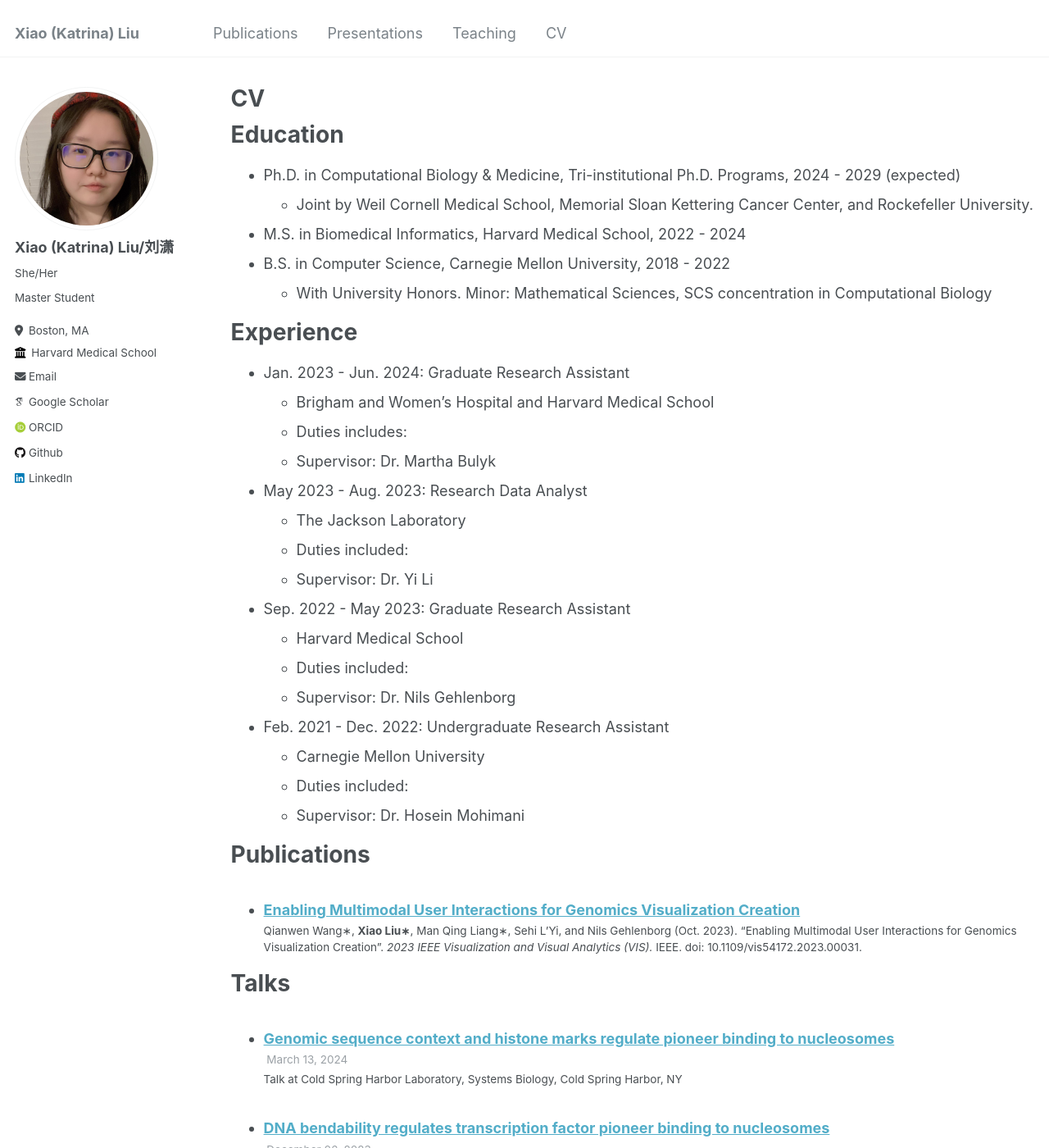
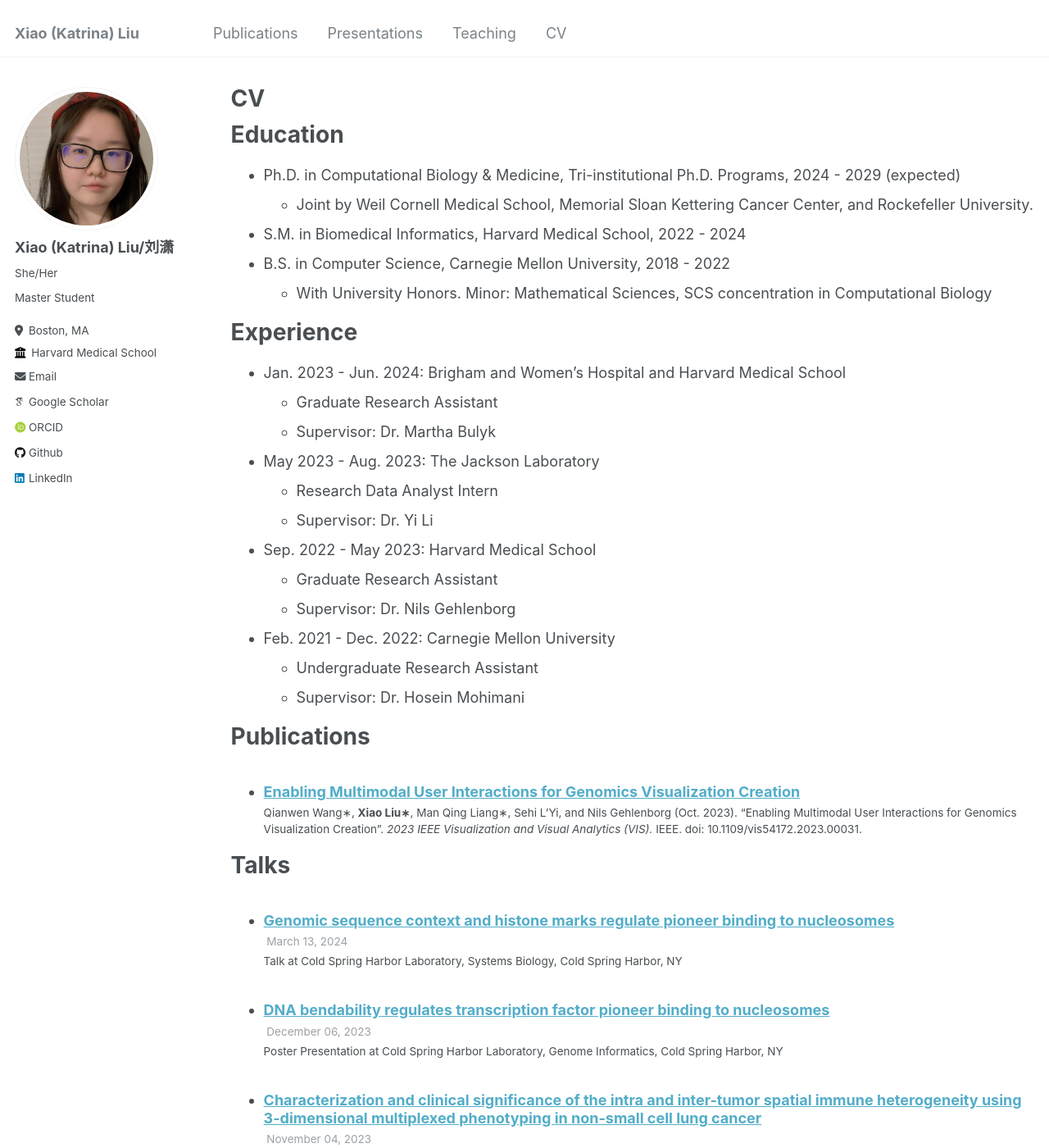
Before and after one commit to katrina-liu/katrina-liu.github.io, a Jekyll site: the page built from _pages/cv.md, in a window 1280 px wide and 1400 px high. Shown: the whole window at 82% size. Built offline with Jekyll 4.4.1, drawn with Linux system fonts in a browser that asks for light colours; some web fonts are replaced.

Commit message:
Update cv.md

```diff
--- a/_pages/cv.md
+++ b/_pages/cv.md
@@ -13,30 +13,26 @@
 ======
 * Ph.D. in Computational Biology & Medicine, Tri-institutional Ph.D. Programs, 2024 - 2029 (expected)
   * Joint by Weil Cornell Medical School, Memorial Sloan Kettering Cancer Center, and Rockefeller University.
-* M.S. in Biomedical Informatics, Harvard Medical School, 2022 - 2024
+* S.M. in Biomedical Informatics, Harvard Medical School, 2022 - 2024
 * B.S. in Computer Science, Carnegie Mellon University, 2018 - 2022
   * With University Honors. Minor: Mathematical Sciences, SCS concentration in Computational Biology
 
 Experience
 ======
-* Jan. 2023 - Jun. 2024: Graduate Research Assistant
-  * Brigham and Women's Hospital and Harvard Medical School
-  * Duties includes:
+* Jan. 2023 - Jun. 2024: Brigham and Women's Hospital and Harvard Medical School
+  * Graduate Research Assistant
   * Supervisor: Dr. Martha Bulyk
 
-* May 2023 - Aug. 2023: Research Data Analyst
-  * The Jackson Laboratory
-  * Duties included:
+* May 2023 - Aug. 2023: The Jackson Laboratory
+  * Research Data Analyst Intern
   * Supervisor: Dr. Yi Li
 
-* Sep. 2022 - May 2023: Graduate Research Assistant
-  * Harvard Medical School
-  * Duties included:
+* Sep. 2022 - May 2023: Harvard Medical School
+  * Graduate Research Assistant
   * Supervisor: Dr. Nils Gehlenborg
 
-* Feb. 2021 - Dec. 2022: Undergraduate Research Assistant
-  * Carnegie Mellon University
-  * Duties included:
+* Feb. 2021 - Dec. 2022: Carnegie Mellon University
+  * Undergraduate Research Assistant
   * Supervisor: Dr. Hosein Mohimani
 
 <!--Skills
```
